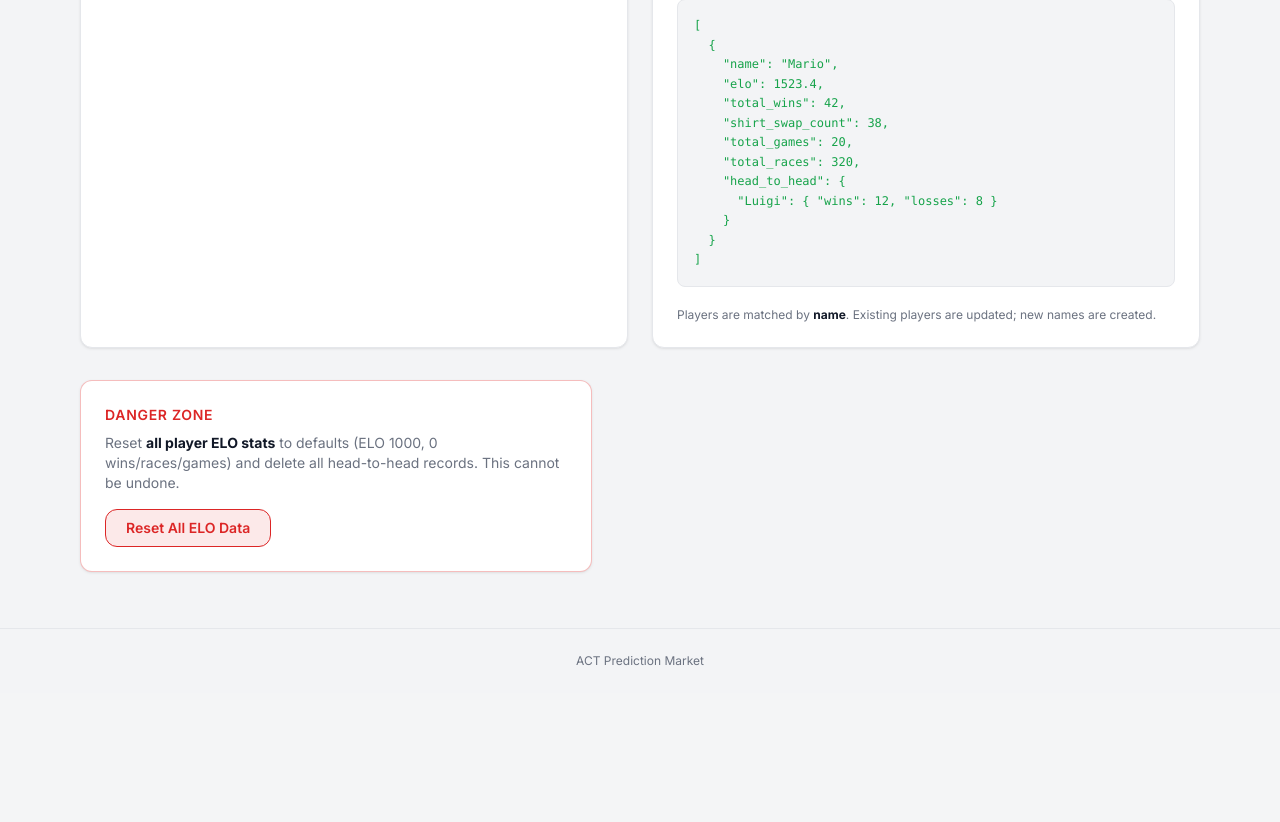
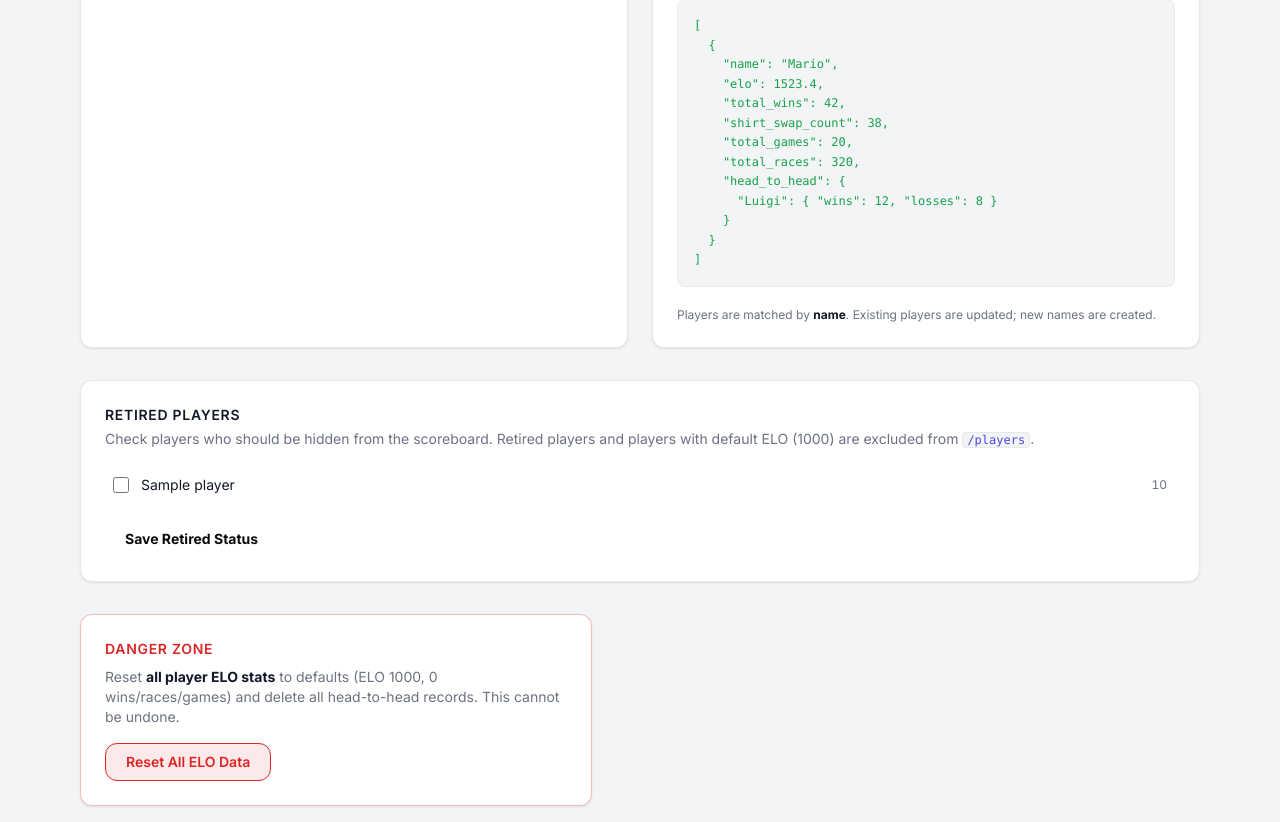
Before and after one commit to cstillick/MCPM, a Python web app: template templates/admin/elo_import.html in a window 1280 px wide. Shown: the part 644-1466 px from the top of the page. Before the commit the page ends 1310 px from the top, so only its background shows below. Run offline with Jinja, Linux system fonts and the light colour scheme; the template is opened without the code that fills it: most values are stand-ins (such as "Sample title", 1, 10 or a date in 2020); some libraries are stand-ins or nearby versions.

Commit message:
Exclude default-ELO and retired players from scoreboard; add retired toggle on ELO import page

```diff
--- a/models.py
+++ b/models.py
@@ -40,6 +40,7 @@ class Player(Base):
     shirt_swap_count = Column(Integer, default=0)
     total_games = Column(Integer, default=0)
     total_races = Column(Integer, default=0)
+    retired = Column(Boolean, default=False, nullable=False)
 
 
 class HeadToHead(Base):
--- a/templates/admin/elo_import.html
+++ b/templates/admin/elo_import.html
@@ -83,6 +83,34 @@
   </div>
 </div>
 
+<!-- Retired players -->
+{% if players %}
+<div class="mt-8 bg-k-surface rounded-xl border border-k-border shadow-card p-6">
+  <h2 class="font-semibold text-k-text text-sm uppercase tracking-wider mb-1">Retired Players</h2>
+  <p class="text-sm text-k-sub mb-4">Check players who should be hidden from the scoreboard. Retired players and players with default ELO (1000) are excluded from <code class="bg-k-bg px-1 rounded text-k-accent text-xs border border-k-border">/players</code>.</p>
+  <form method="post" action="/admin/players/retired">
+    <div class="divide-y divide-k-border">
+      {% for player in players %}
+      <label class="flex items-center gap-3 py-2.5 cursor-pointer hover:bg-[#1a1a1f] px-2 rounded transition-colors">
+        <input type="checkbox" name="retired_ids" value="{{ player.id }}"
+               {% if player.retired %}checked{% endif %}
+               class="accent-[#FF9500] w-4 h-4 flex-shrink-0">
+        <span class="text-k-text text-sm flex-1">{{ player.name }}</span>
+        <span class="text-k-sub text-xs tabular-nums">{{ player.elo | round(1) }}</span>
+        {% if player.retired %}<span class="text-xs text-mk-sub italic">retired</span>{% endif %}
+      </label>
+      {% endfor %}
+    </div>
+    <div class="mt-4">
+      <button type="submit"
+              class="bg-mk-amber text-[#0A0A0B] font-bold px-5 py-2 rounded-xl hover:opacity-90 transition-opacity text-sm">
+        Save Retired Status
+      </button>
+    </div>
+  </form>
+</div>
+{% endif %}
+
 <!-- Danger zone: reset ELO -->
 <div class="mt-8 bg-k-surface rounded-xl border border-k-no/30 shadow-card p-6 max-w-lg"
      x-data="{ confirm: false }">
```
Also changed, not shown: routers/admin.py (+23 -3 lines), routers/players.py (+6 -1 lines).
